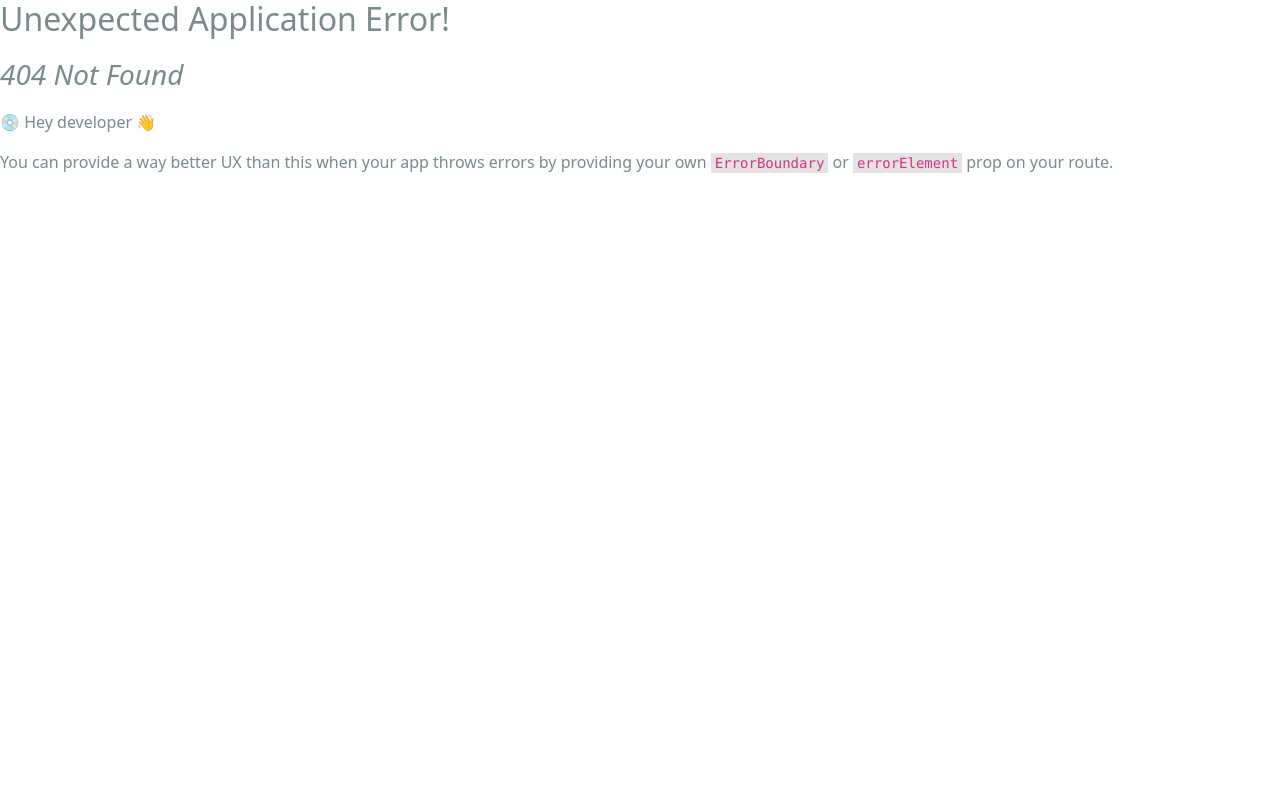
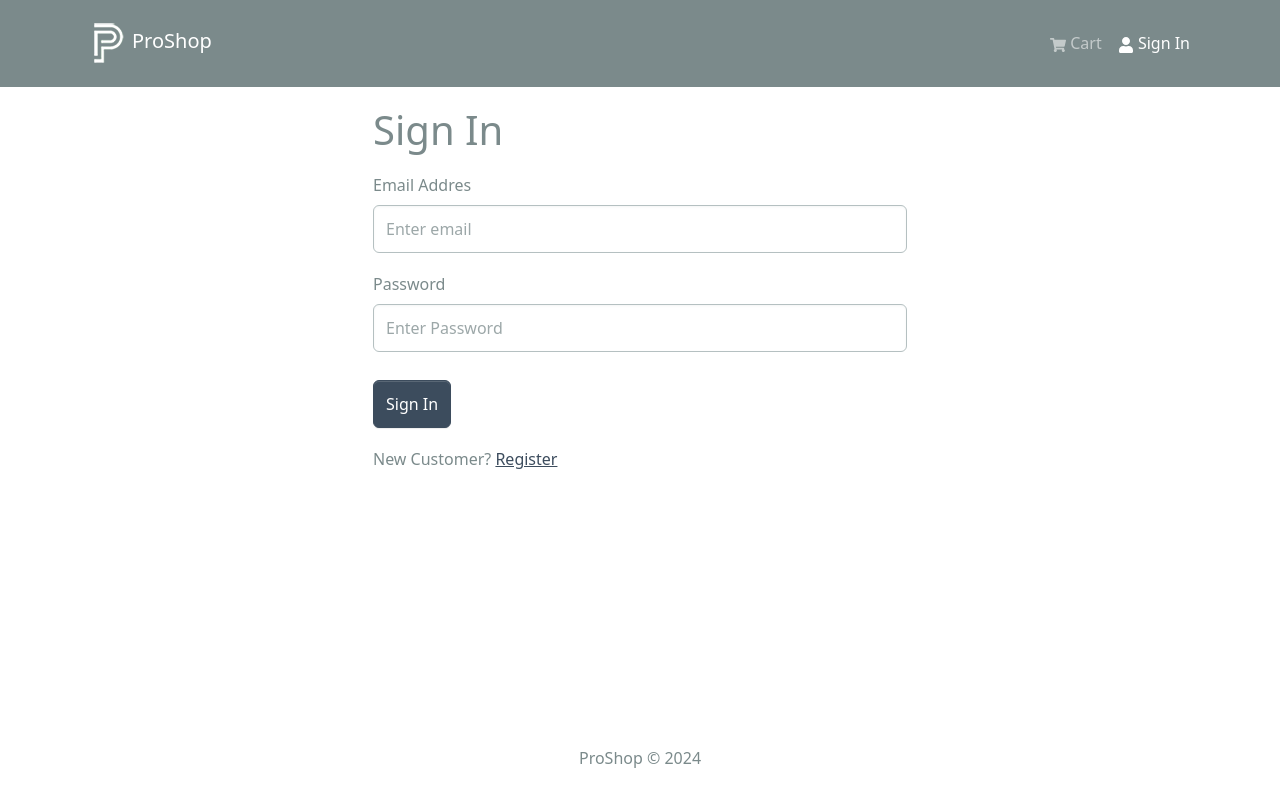
Before and after one commit to DevManSam777/proshop, a React (Create React App) app in the folder frontend/: page /login in a window 1280 px wide. Before the commit this address had no page. Shown: the top 802 px of the page. Built offline with nearby package versions, Linux system fonts and the light colour scheme.

Commit message:
form container and login screen

```diff
--- /dev/null
+++ b/frontend/src/components/formContainer.jsx
@@ -0,0 +1,16 @@
+import { Container, Row, Col } from 'react-bootstrap';
+
+
+const FormContainer = ({ children }) => {
+    return (
+        <Container>
+            <Row className="justify-content-md-center">
+                <Col xs={12} md={6}>
+                    { children }
+                </Col>
+            </Row>
+        </Container>
+    )
+}
+
+export default FormContainer;
--- a/frontend/src/index.js
+++ b/frontend/src/index.js
@@ -16,6 +16,7 @@
 import HomeScreen from './screens/HomeScreen';
 import ProductScreen from './screens/ProductScreen';
 import CartScreen from './screens/cartScreen';
+import LoginScreen from './screens/LoginScreen';
 
 
 const router = createBrowserRouter(
@@ -24,6 +25,7 @@
       <Route index={true} path='/' element={<HomeScreen />} />
       <Route path='/product/:id' element={<ProductScreen />} />
       <Route path='/cart' element={<CartScreen />} />
+      <Route path='/login' element={<LoginScreen />} />
     </Route>
   )
 );
--- /dev/null
+++ b/frontend/src/screens/LoginScreen.jsx
@@ -0,0 +1,55 @@
+import { useState } from "react";
+import { Link } from "react-router-dom";
+import { Form, Button, Row, Col } from "react-bootstrap";
+import FormController from "../components/formContainer";
+import FormContainer from "../components/formContainer";
+
+const LoginScreen = () => {
+    const [email, setEmail] = useState('')
+    const [password, setPassword] = useState('')
+
+    const submitHandler = (e) => {
+        e.preventDefault()
+        console.log('submit')
+    }
+
+    return (
+        <FormContainer>
+            <h1>Sign In</h1>
+            <Form onSubmit={submitHandler}>
+                <Form.Group controlId='email' className='my-3'>
+                    <Form.Label>Email Addres</Form.Label>
+                    <Form.Control
+                        type='email'
+                        placeholder="Enter email"
+                        value={email}
+                        onChange={(e) => setEmail(e.target.value)}
+                     >
+                     </Form.Control>
+                </Form.Group>
+                <Form.Group controlId='password' className='my-3'>
+                    <Form.Label>Password</Form.Label>
+                    <Form.Control
+                        type='password'
+                        placeholder="Enter Password"
+                        value={email}
+                        onChange={(e) => setPassword(e.target.value)}
+                     >
+                     </Form.Control>
+                </Form.Group>
+
+                <Button  type="submit" variant="primary" className="mt-2">
+                    Sign In
+                </Button>
+            </Form>
+
+            <Row className="py-3">
+                <Col>
+                    New Customer? <Link to="/register">Register</Link>
+                </Col>
+            </Row>
+        </FormContainer>
+    )
+};
+
+export default LoginScreen;
--- a/frontend/src/slices/usersApiSlice.js
+++ b/frontend/src/slices/usersApiSlice.js
@@ -10,7 +10,7 @@
                 body: data,
             }),
             keepUnusedDataFor: 5,
-        })
+        }),
     }),
 });
 
```
